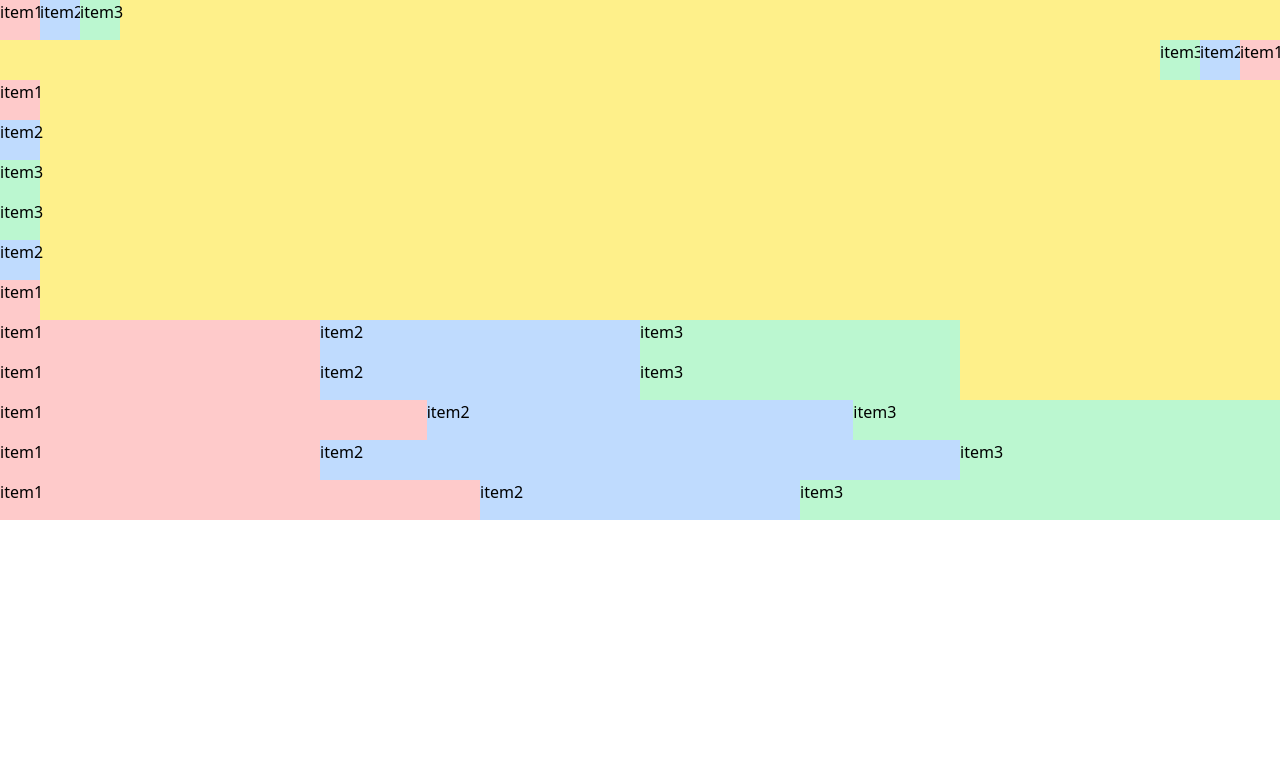
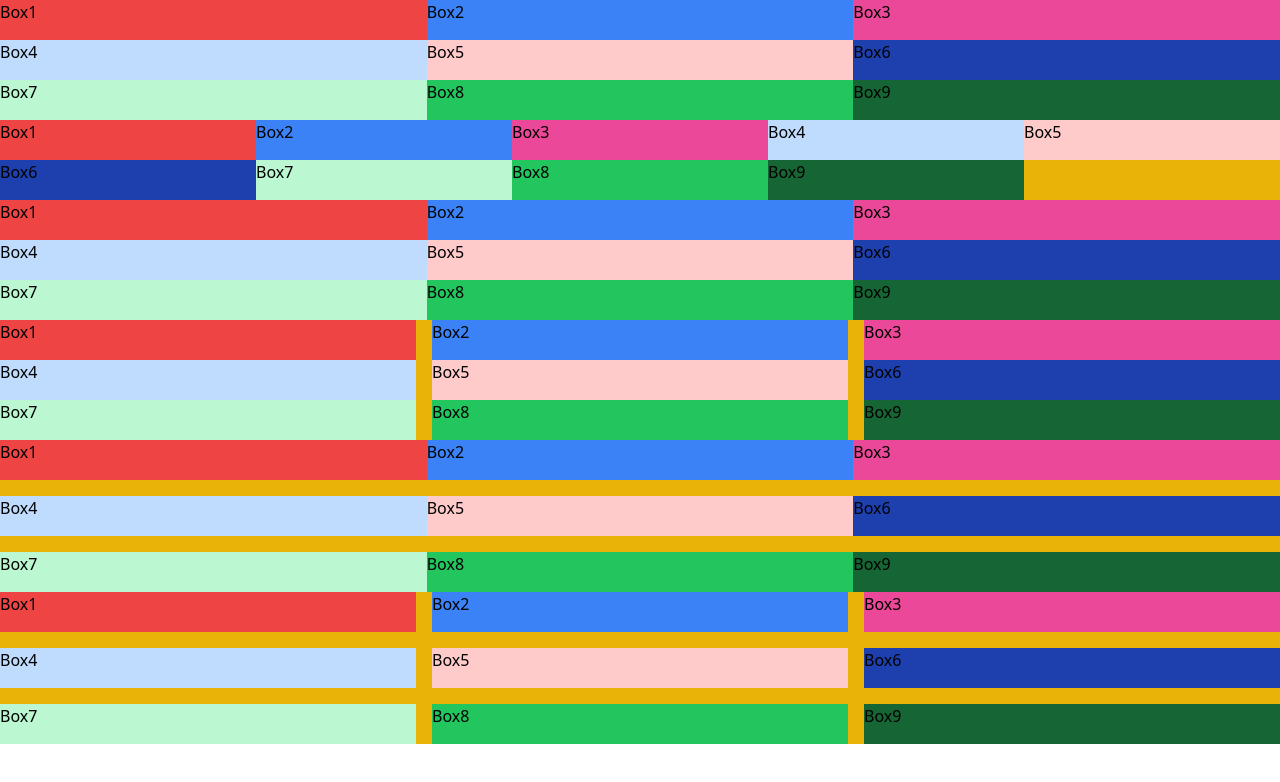
Before and after one commit to jetsadawwts/react-tailwind-tutorial, a React (Vite) app: page / in a window 1280 px wide. Shown: the top 782 px of the page. Built offline with nearby package versions, Linux system fonts and the light colour scheme.

Commit message:
EP10 Gridlayout

```diff
--- a/src/App.jsx
+++ b/src/App.jsx
@@ -1,4 +1,5 @@
 import { useState } from "react";
+import EP10GridLayout from "./page/EP10GridLayout";
 import EP1Background from "./page/EP1Background";
 import EP2Managetext from "./page/EP2Managetext";
 import EP3HeightAndWidth from "./page/EP3HeightAndWidth";
@@ -20,7 +21,8 @@ function App() {
       {/* <EP6BoxShadox /> */}
       {/* <EP7PseudoSelector /> */}
       {/* <EP8ContainerAndBreakpoint /> */}
-      <EP9Flexbox />
+      {/* <EP9Flexbox /> */}
+      <EP10GridLayout />
     </div>
   );
 }
--- /dev/null
+++ b/src/page/EP10GridLayout.jsx
@@ -0,0 +1,76 @@
+import React from "react";
+
+function EP10GridLayout() {
+  return (
+    <>
+      <div className="bg-yellow-500 w-auto grid grid-cols-3">
+        <div className="h-10 bg-red-500">Box1</div>
+        <div className="h-10 bg-blue-500">Box2</div>
+        <div className="h-10 bg-pink-500">Box3</div>
+        <div className="h-10 bg-blue-200">Box4</div>
+        <div className="h-10 bg-red-200">Box5</div>
+        <div className="h-10 bg-blue-800">Box6</div>
+        <div className="h-10 bg-green-200">Box7</div>
+        <div className="h-10 bg-green-500">Box8</div>
+        <div className="h-10 bg-green-800">Box9</div>
+      </div>
+      <div className="bg-yellow-500 w-auto grid grid-cols-5">
+        <div className="h-10 bg-red-500">Box1</div>
+        <div className="h-10 bg-blue-500">Box2</div>
+        <div className="h-10 bg-pink-500">Box3</div>
+        <div className="h-10 bg-blue-200">Box4</div>
+        <div className="h-10 bg-red-200">Box5</div>
+        <div className="h-10 bg-blue-800">Box6</div>
+        <div className="h-10 bg-green-200">Box7</div>
+        <div className="h-10 bg-green-500">Box8</div>
+        <div className="h-10 bg-green-800">Box9</div>
+      </div>
+      <div className="bg-yellow-500 w-auto grid grid-cols-3 grid-rows-3">
+        <div className="h-10 bg-red-500">Box1</div>
+        <div className="h-10 bg-blue-500">Box2</div>
+        <div className="h-10 bg-pink-500">Box3</div>
+        <div className="h-10 bg-blue-200">Box4</div>
+        <div className="h-10 bg-red-200">Box5</div>
+        <div className="h-10 bg-blue-800">Box6</div>
+        <div className="h-10 bg-green-200">Box7</div>
+        <div className="h-10 bg-green-500">Box8</div>
+        <div className="h-10 bg-green-800">Box9</div>
+      </div>
+      <div className="bg-yellow-500 w-auto grid grid-cols-3 grid-rows-3 gap-x-4">
+        <div className="h-10 bg-red-500">Box1</div>
+        <div className="h-10 bg-blue-500">Box2</div>
+        <div className="h-10 bg-pink-500">Box3</div>
+        <div className="h-10 bg-blue-200">Box4</div>
+        <div className="h-10 bg-red-200">Box5</div>
+        <div className="h-10 bg-blue-800">Box6</div>
+        <div className="h-10 bg-green-200">Box7</div>
+        <div className="h-10 bg-green-500">Box8</div>
+        <div className="h-10 bg-green-800">Box9</div>
+      </div>
+      <div className="bg-yellow-500 w-auto grid grid-cols-3 grid-rows-3 gap-y-4">
+        <div className="h-10 bg-red-500">Box1</div>
+        <div className="h-10 bg-blue-500">Box2</div>
+        <div className="h-10 bg-pink-500">Box3</div>
+        <div className="h-10 bg-blue-200">Box4</div>
+        <div className="h-10 bg-red-200">Box5</div>
+        <div className="h-10 bg-blue-800">Box6</div>
+        <div className="h-10 bg-green-200">Box7</div>
+        <div className="h-10 bg-green-500">Box8</div>
+        <div className="h-10 bg-green-800">Box9</div>
+      </div>
+      <div className="bg-yellow-500 w-auto grid grid-cols-3 grid-rows-3 gap-y-4 gap-x-4">
+        <div className="h-10 bg-red-500">Box1</div>
+        <div className="h-10 bg-blue-500">Box2</div>
+        <div className="h-10 bg-pink-500">Box3</div>
+        <div className="h-10 bg-blue-200">Box4</div>
+        <div className="h-10 bg-red-200">Box5</div>
+        <div className="h-10 bg-blue-800">Box6</div>
+        <div className="h-10 bg-green-200">Box7</div>
+        <div className="h-10 bg-green-500">Box8</div>
+        <div className="h-10 bg-green-800">Box9</div>
+      </div>
+    </>
+  );
+}
+
+export default EP10GridLayout;
```
